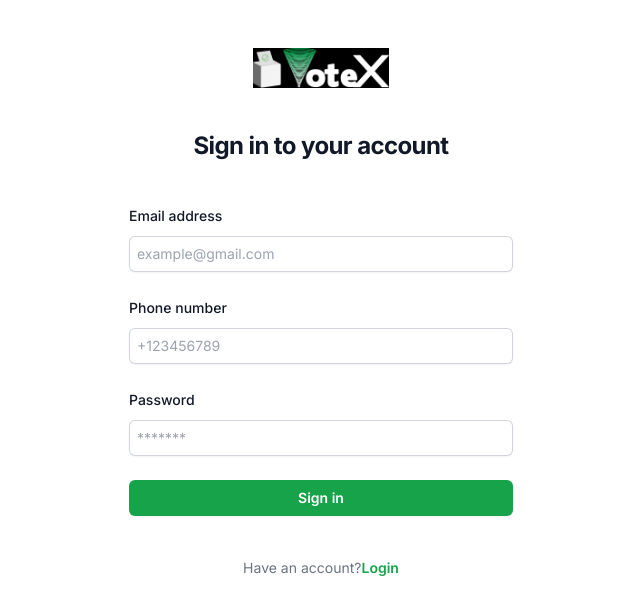
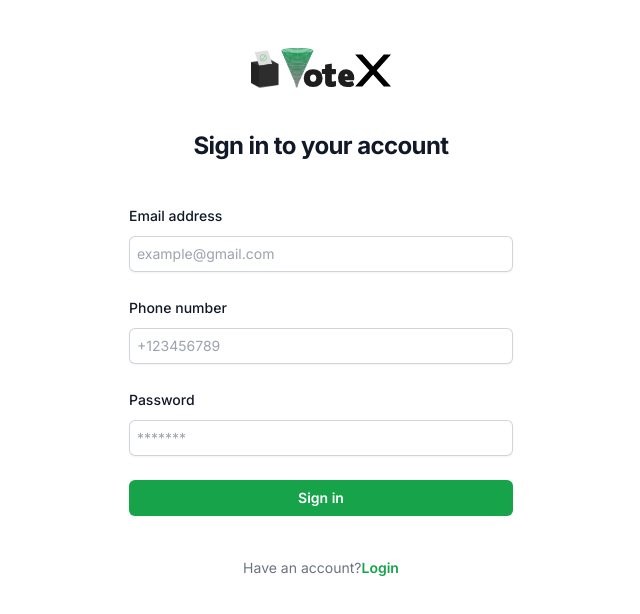
Before and after one commit to Phastboy/VoteX, a Next.js app: page /guest in a window 1280 px wide. Shown: the top 614 px of the page, without its empty margins (319-959 px from the left). Built offline with nearby package versions, Linux system fonts and the light colour scheme.

Commit message:
better logo

```diff
--- a/app/guest/page.tsx
+++ b/app/guest/page.tsx
@@ -10,7 +10,7 @@ export default function Login() {
                 className="mx-auto h-10 w-auto"
                 height={100}
                 width={100}
-                src="/white.jpeg"
+                src="/black.svg"
                 alt="VoteX"
                 />
                 <h2 className="mt-10 text-center text-2xl font-bold leading-9 tracking-tight text-gray-900">
--- a/app/login/page.tsx
+++ b/app/login/page.tsx
@@ -10,7 +10,7 @@ export default function Login() {
                 className="mx-auto h-10 w-auto"
                 height={100}
                 width={100}
-                src="/white.jpeg"
+                src="/black.svg"
                 alt="VoteX"
                 />
                 <h2 className="mt-10 text-center text-2xl font-bold leading-9 tracking-tight text-gray-900">
--- a/app/sign-up/page.tsx
+++ b/app/sign-up/page.tsx
@@ -10,7 +10,7 @@ export default function Login() {
                 className="mx-auto h-10 w-auto"
                 height={100}
                 width={100}
-                src="/white.jpeg"
+                src="/black.svg"
                 alt="VoteX"
                 />
                 <h2 className="mt-10 text-center text-2xl font-bold leading-9 tracking-tight text-gray-900">
```
Also changed, not shown: public/black.svg (added).
